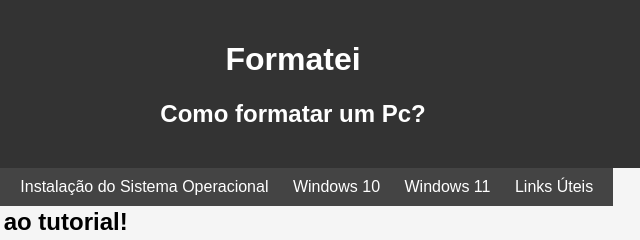
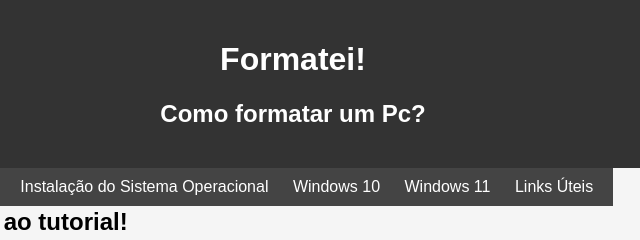
Before and after one commit to arturmj10/SiteInfNaEdu, a plain HTML site: page index.html in a window 1280 px wide. Shown: the top 240 px of the page, 347-987 px from the left. Drawn offline with Linux system fonts and the light colour scheme.

Commit message:
Update index.html

```diff
--- a/index.html
+++ b/index.html
@@ -102,7 +102,7 @@
 </head>
 <body>
     <header>
-        <h1>Formatei</h1>
+        <h1>Formatei!</h1>
         <h2>Como formatar um Pc?</h2>
     </header>
 
```
